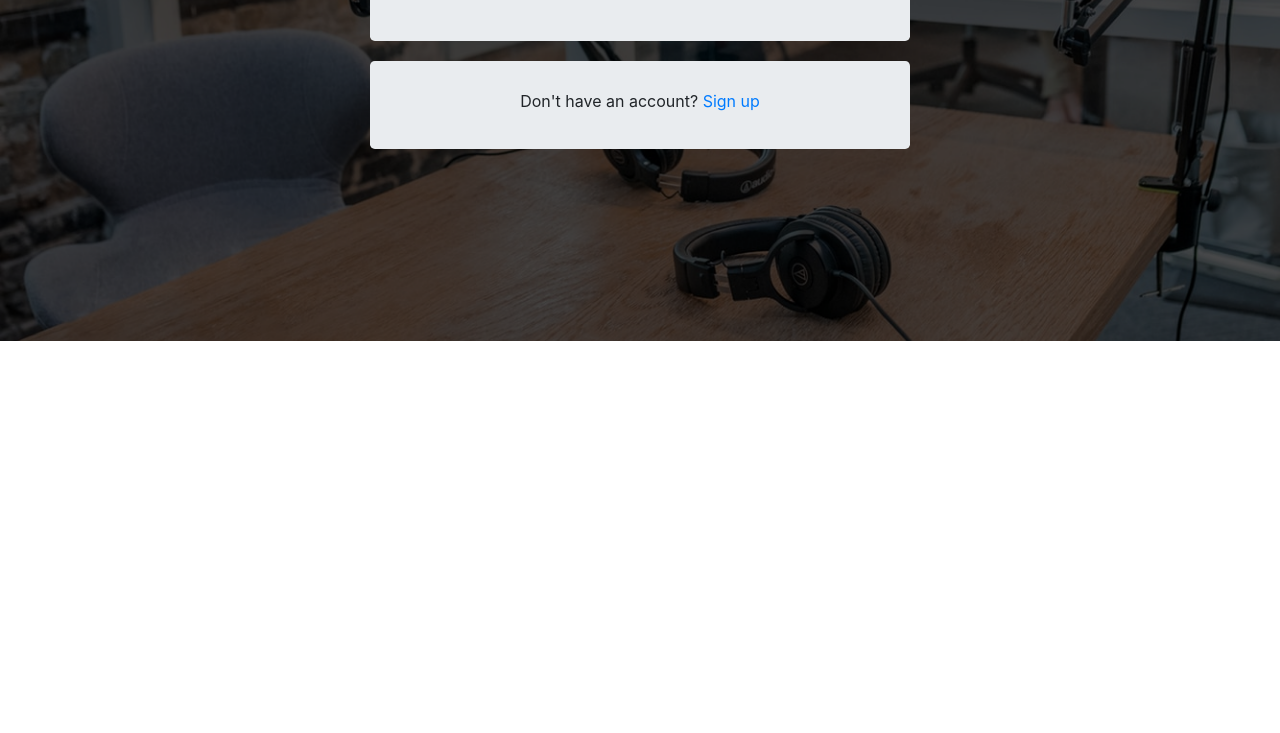
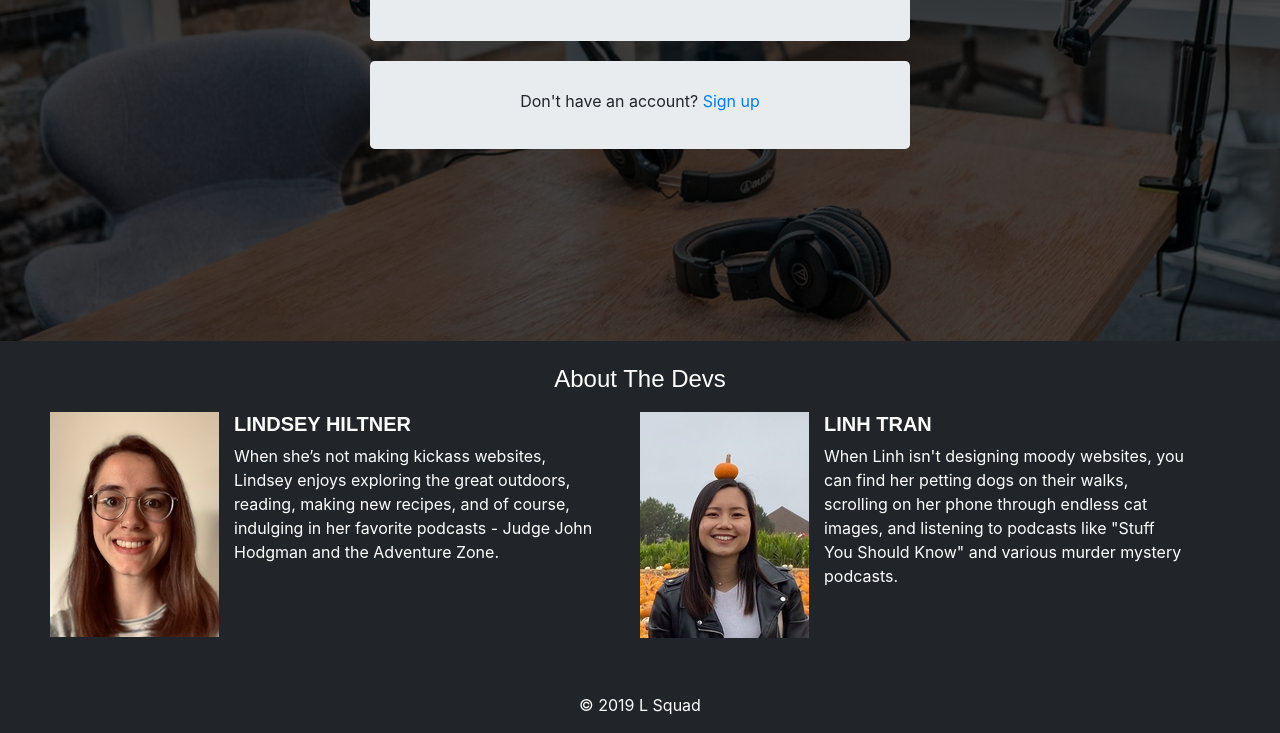
Before and after one commit to tranln025/podfeedr, a website: page views/auth/signin.html in a window 1280 px wide. Shown: the part 459-1192 px from the top of the page. Before the commit the page ends 800 px from the top, so only its background shows below. Drawn offline with nearby package versions, Linux system fonts and the light colour scheme; a web font is replaced by a local one.

Commit message:
Adds footer to signin page

```diff
--- a/public/styles/main.css
+++ b/public/styles/main.css
@@ -9,7 +9,6 @@ h1, h2, h3, h4, h5, h6 {
   opacity: .8;
 }
 
-/* Nav bar */
 .navbar-toggler {
   display: none;
 }
@@ -30,10 +29,6 @@ h1, h2, h3, h4, h5, h6 {
   background-repeat: no-repeat;
   background-attachment: fixed;
 }
-
-/* .nav-and-main {
-  height: 100vh;
-} */
 
 form {
   max-width: 600px;
@@ -242,6 +237,10 @@ footer {
   text-align: center;
 }
 
+footer p {
+  padding-right: 30px;
+}
+
 .portrait {
   display: inline-block;
   padding: 0;
@@ -258,6 +257,11 @@ footer {
   flex-direction: row;
   flex-wrap: wrap;
   align-items: baseline;
+  justify-content: space-between;
+}
+
+.dev {
+  margin-bottom: 30px;
 }
 
 .footer-copyright {
--- a/views/auth/signin.html
+++ b/views/auth/signin.html
@@ -55,6 +55,35 @@
         </main>
     </div>
 
+    <footer class="page-footer font-small teal pt-4">
+        <div class="container-fluid text-center text-md-left">
+            <h4 class="about-us">About The Devs</h4>
+            <div class="devs row">
+                <div class="dev col mt-md-0 mt-3">
+                    <div class="dev2 row">
+                    <div class="portrait col"><img src="/images/lindsey.jpg" alt="Lindsey"></div>
+                    <div class="portrait-desc col">
+                        <h5 class="text-uppercase font-weight-bold">Lindsey Hiltner</h5>
+                        <p>When she’s not making kickass websites, Lindsey enjoys exploring the great outdoors, reading, making new recipes, and of course, indulging in her favorite podcasts - Judge John Hodgman and the Adventure Zone.</p>
+                    </div>
+                    </div>
+                </div>
+                <hr class="clearfix w-100 d-md-none pb-3">
+                <div class="dev col mb-md-0 mb-3">
+                    <div class="dev2 row">
+                    <div class="portrait col"><img src="/images/linh.jpg" alt="Linh"></div>
+                    <div class="portrait-desc col">
+                        <h5 class="text-uppercase font-weight-bold">Linh Tran</h5>
+                        <p>When Linh isn't designing moody websites, you can find her petting dogs on their walks, scrolling on her phone through endless cat images, and listening to podcasts like "Stuff You Should Know" and various murder mystery podcasts.</p>
+                    </div>
+                </div>
+                </div>
+            </div>
+        </div>
+        <div class="footer-copyright py-3">© 2019 L Squad</div>
+    </footer>
+
+
 
     <!-- Boostrap JS -->
     <script src="https://code.jquery.com/jquery-3.3.1.slim.min.js" integrity="sha384-q8i/X+965DzO0rT7abK41JStQIAqVgRVzpbzo5smXKp4YfRvH+8abtTE1Pi6jizo" crossorigin="anonymous"></script>
```
